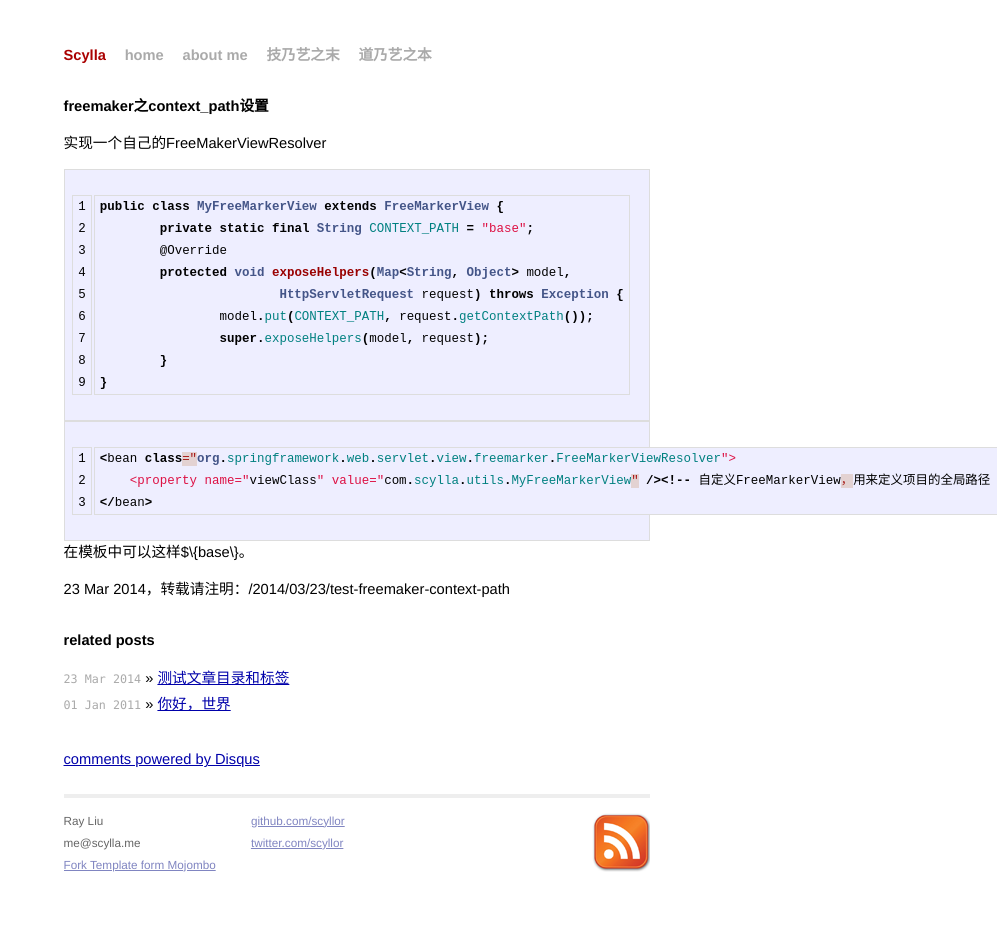
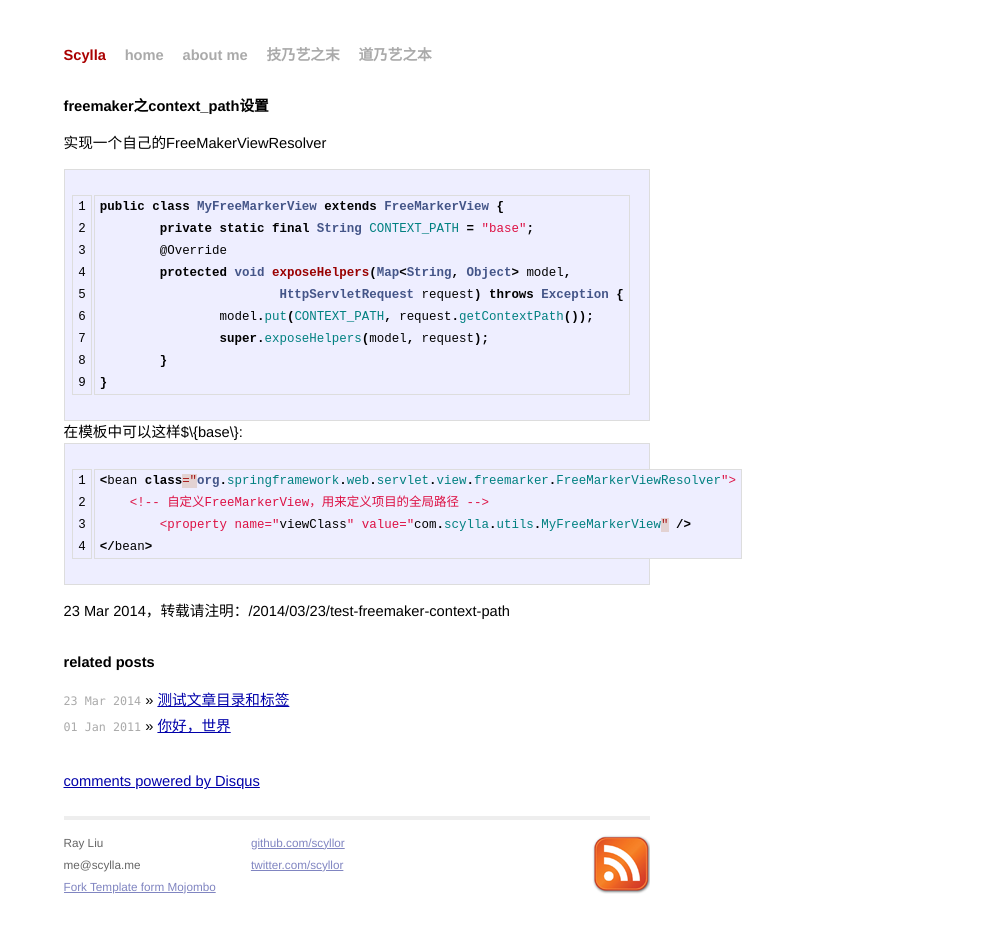
Before and after one commit to scyllor/scyllor.github.io, a Jekyll site: the page built from _posts/2014-03-23-test-freemaker-context-path.md, in a window 1280 px wide. Shown: the whole page, without its empty margins (283-1280 px from the left). Built offline with Jekyll 4.4.1, drawn with Linux system fonts in a browser that asks for light colours; nearby versions of some CDN libraries; Markdown is read by kramdown in place of the engine named in the settings; comment, search, counter and statistics services are not loaded; some of the changed lines change nothing that is shown.

Commit message:
category

```diff
--- a/_posts/2014-03-23-test-freemaker-context-path.md
+++ b/_posts/2014-03-23-test-freemaker-context-path.md
@@ -17,11 +17,12 @@ public class MyFreeMarkerView extends FreeMarkerView {
 	}
 }
 {% endhighlight %}
+在模板中可以这样$\{base\}:
 {% highlight java linenos %}
 <bean class="org.springframework.web.servlet.view.freemarker.FreeMarkerViewResolver">
-    <property name="viewClass" value="com.scylla.utils.MyFreeMarkerView" /><!-- 自定义FreeMarkerView，用来定义项目的全局路径 -->
+    <!-- 自定义FreeMarkerView，用来定义项目的全局路径 -->
+	<property name="viewClass" value="com.scylla.utils.MyFreeMarkerView" />
 </bean>
 {% endhighlight %}
-在模板中可以这样$\{base\}。
 </p>
 <p>{{page.date|date_to_string}}，转载请注明：{{page.url}}</p>
```
